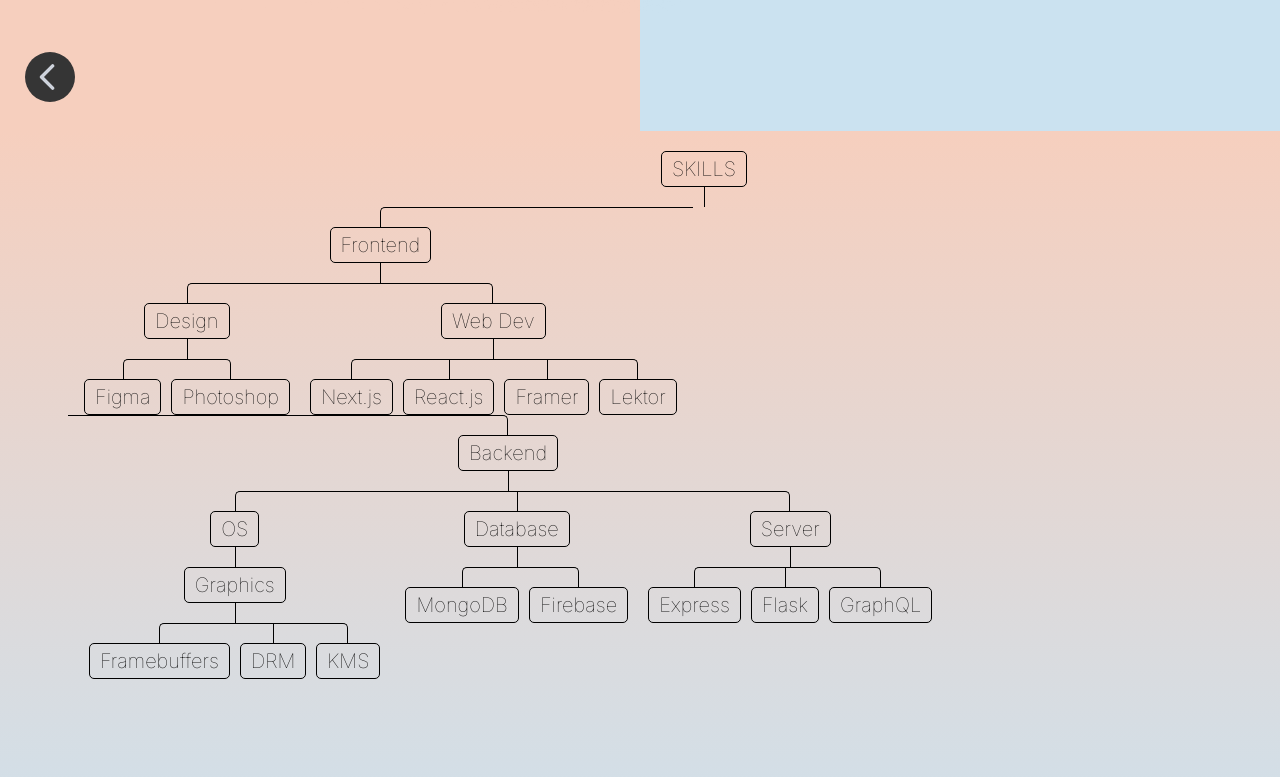
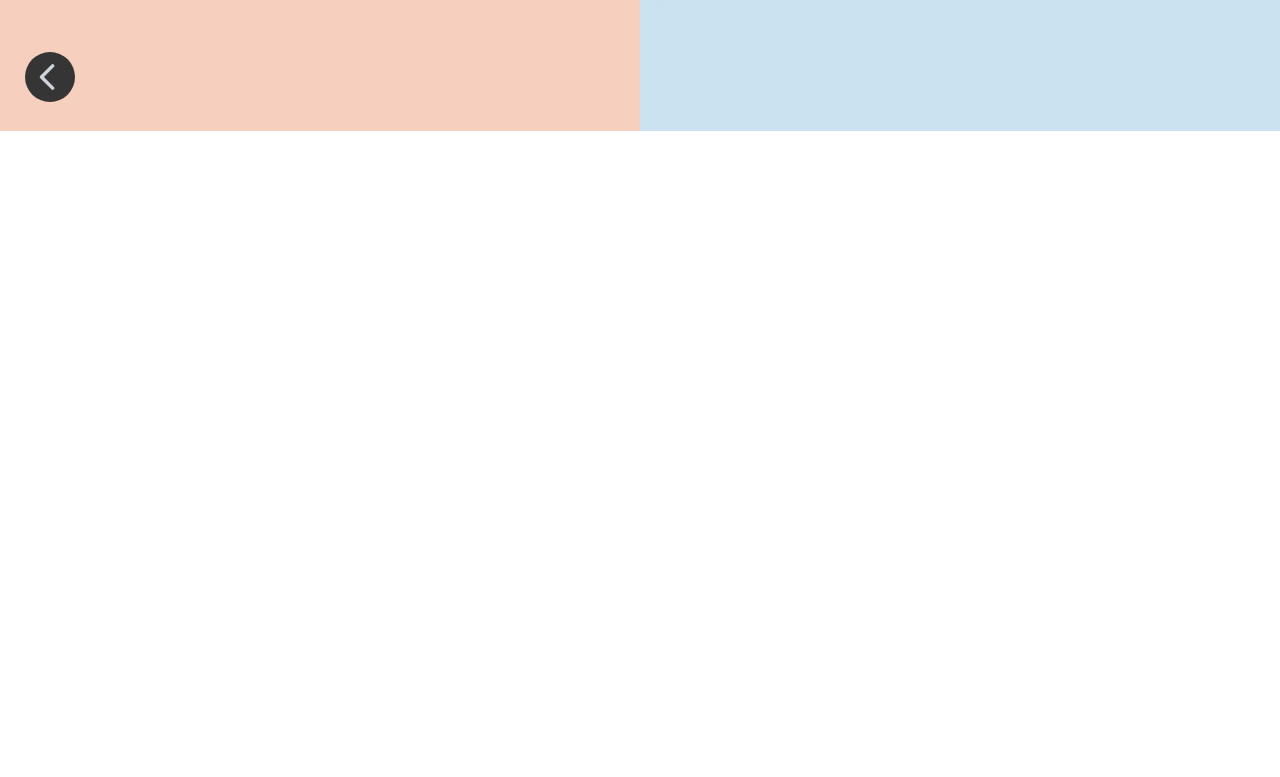
Before and after one commit to distilledx/intro, a Next.js app: page / in a window 1280 px wide. Shown: the part 1469-2246 px from the top of the page. After the commit the page ends 1600 px from the top, so only its background shows below. Built offline with nearby package versions, Linux system fonts and the light colour scheme.

Commit message:
Changed project switching logic, removed tree

```diff
--- a/app/components/Projects/carousel.js
+++ b/app/components/Projects/carousel.js
@@ -14,13 +14,16 @@
     );
     const [currentB, setB] = useState(sources[nextIndex]);
     const [stop, setStop] = useState(100);
+    const projSwitcher = (i) => {
+        setA(currentB);
+        setStop(100);
+        setNextIndex((nextIndex + 1) % sources.length);
+        setB(sources[nextIndex]);
+    };
 
     useEffect(() => {
         const intervalId = setInterval(() => {
-            setA(currentB);
-            setStop(100);
-            setNextIndex((nextIndex + 1) % sources.length);
-            setB(sources[nextIndex]);
+            projSwitcher(0);
         }, 5000);
 
         return () => {
--- a/app/components/Skills/skills.js
+++ /dev/null
@@ -1,103 +0,0 @@
-import styles from "./skills.module.css";
-
-export default function Skills() {
-    return (
-        <div className={styles.container}>
-            <div className={styles.placing}>
-                <div className={styles.tree}>
-                    <ul>
-                        <li>
-                            <a href="#">SKILLS</a>
-                            <ul>
-                                <li>
-                                    <a href="#">Frontend</a>
-                                    <ul>
-                                        <li>
-                                            <a href="#">Design</a>
-                                            <ul>
-                                                <li>
-                                                    <a href="#">Figma</a>
-                                                </li>
-                                                <li>
-                                                    <a href="#">Photoshop</a>
-                                                </li>
-                                            </ul>
-                                        </li>
-                                        <li>
-                                            <a href="#">Web Dev</a>
-                                            <ul>
-                                                <li>
-                                                    <a href="#">Next.js</a>
-                                                </li>
-                                                <li>
-                                                    <a href="#">React.js</a>
-                                                </li>
-                                                <li>
-                                                    <a href="#">Framer</a>
-                                                </li>
-                                                <li>
-                                                    <a href="#">Lektor</a>
-                                                </li>
-                                            </ul>
-                                        </li>
-                                    </ul>
-                                </li>
-                                <li>
-                                    <a href="#">Backend</a>
-                                    <ul>
-                                        <li>
-                                            <a href="#">OS</a>
-                                            <ul>
-                                                <li>
-                                                    <a href="#">Graphics</a>
-                                                    <ul>
-                                                        <li>
-                                                            <a href="#">
-                                                                Framebuffers
-                                                            </a>
-                                                        </li>
-                                                        <li>
-                                                            <a href="#">DRM</a>
-                                                        </li>
-                                                        <li>
-                                                            <a href="#">KMS</a>
-                                                        </li>
-                                                    </ul>
-                                                </li>
-                                            </ul>
-                                        </li>
-                                        <li>
-                                            <a href="#">Database</a>
-                                            <ul>
-                                                <li>
-                                                    <a href="#">MongoDB</a>
-                                                </li>
-                                                <li>
-                                                    <a href="#">Firebase</a>
-                                                </li>
-                                            </ul>
-                                        </li>
-                                        <li>
-                                            <a href="#">Server</a>
-                                            <ul>
-                                                <li>
-                                                    <a href="#">Express</a>
-                                                </li>
-                                                <li>
-                                                    <a href="#">Flask</a>
-                                                </li>
-                                                <li>
-                                                    <a href="#">GraphQL</a>
-                                                </li>
-                                            </ul>
-                                        </li>
-                                    </ul>
-                                </li>
-                            </ul>
-                        </li>
-                    </ul>
-                </div>
-            </div>
-        </div>
-    );
-}
--- a/app/components/Skills/skills.module.css
+++ /dev/null
@@ -1,119 +0,0 @@
-.tree ul {
-    padding-top: 20px;
-    position: relative;
-
-    transition: all 0.5s;
-    -webkit-transition: all 0.5s;
-    -moz-transition: all 0.5s;
-}
-
-.tree li {
-    float: left;
-    text-align: center;
-    list-style-type: none;
-    position: relative;
-    padding: 20px 5px 0 5px;
-
-    transition: all 0.5s;
-    -webkit-transition: all 0.5s;
-    -moz-transition: all 0.5s;
-}
-
-.tree li::before,
-.tree li::after {
-    content: "";
-    position: absolute;
-    top: 0;
-    right: 50%;
-    border-top: 1px solid #000;
-    width: 50%;
-    height: 20px;
-}
-.tree li::after {
-    right: auto;
-    left: 50%;
-    border-left: 1px solid #000;
-}
-
-.tree li:only-child::after,
-.tree li:only-child::before {
-    display: none;
-}
-
-.tree li:only-child {
-    padding-top: 0;
-}
-
-.tree li:first-child::before,
-.tree li:last-child::after {
-    border: 0 none;
-}
-
-.tree li:last-child::before {
-    border-right: 1px solid #000;
-    border-radius: 0 5px 0 0;
-    -webkit-border-radius: 0 5px 0 0;
-    -moz-border-radius: 0 5px 0 0;
-}
-.tree li:first-child::after {
-    border-radius: 5px 0 0 0;
-    -webkit-border-radius: 5px 0 0 0;
-    -moz-border-radius: 5px 0 0 0;
-}
-
-.tree ul ul::before {
-    content: "";
-    position: absolute;
-    top: 0;
-    left: 50%;
-    border-left: 1px solid #000;
-    width: 0;
-    height: 20px;
-}
-
-.tree li a {
-    border: 1px solid #000;
-    padding: 5px 10px;
-    text-decoration: none;
-    color: #000;
-    font-family: "Inter", sans-serif;
-    font-size: 2.5vh;
-    display: inline-block;
-
-    border-radius: 5px;
-    -webkit-border-radius: 5px;
-    -moz-border-radius: 5px;
-
-    transition: all 0.5s;
-    -webkit-transition: all 0.5s;
-    -moz-transition: all 0.5s;
-}
-
-.tree li a:hover,
-.tree li a:hover + ul li a {
-    background: #c8e4f8;
-    color: #000;
-    border: 1px solid #000;
-}
-/*Connector styles on hover*/
-.tree li a:hover + ul li::after,
-.tree li a:hover + ul li::before,
-.tree li a:hover + ul::before,
-.tree li a:hover + ul ul::before {
-    border-color: #000;
-}
-
-.container {
-    height: 100vh;
-    width: 100vw;
-    background-image: linear-gradient(#f6cfbe, #cbe2f0);
-    position: relative;
-}
-
-.placing {
-    flex-direction: column;
-    align-items: center;
-    justify-content: center;
-    left: 5vw;
-    position: relative;
-}
--- a/app/page.js
+++ b/app/page.js
@@ -1,6 +1,5 @@
 import Hero from "./components/Hero/hero";
 import Projects from "./components/Projects/projects";
-import Skills from "./components/Skills/skills";
 
 export default function Page() {
     return (
@@ -15,7 +14,6 @@
             ></link>
             <Hero />
             <Projects />
-            <Skills />
         </>
     );
 }
```
